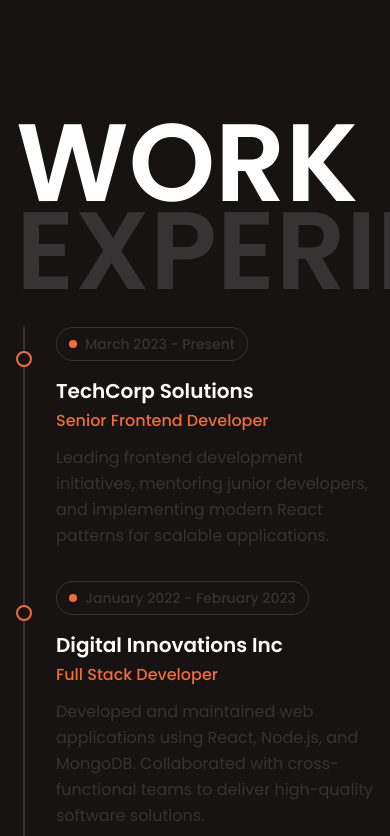
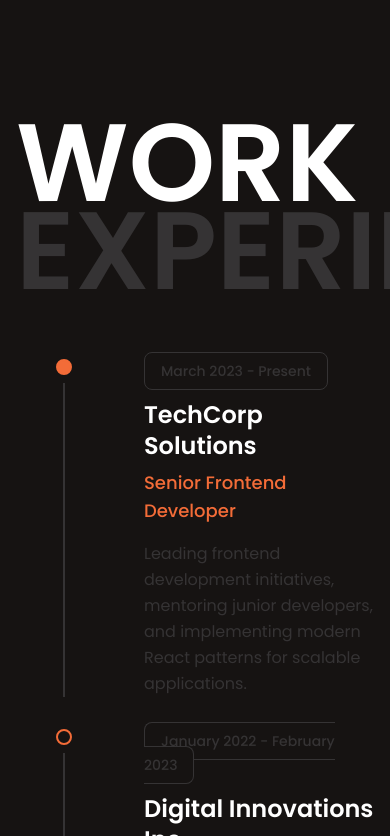
Before and after one commit to 7ANV1R/7ANV1R.github.io, a React (Vite) app: page / in a window 390 px wide. Shown: the part 3048-3884 px from the top of the page. Built offline with nearby package versions, Linux system fonts and the light colour scheme.

Commit message:
feat: refactor WorkExperience component for improved layout and styling; enhance ExperienceItem with dynamic indicators

```diff
--- a/src/components/sections/WorkExperience.jsx
+++ b/src/components/sections/WorkExperience.jsx
@@ -10,72 +10,77 @@ const WorkExperience = () => {
   }, []);
 
   const ExperienceItem = ({ experience, index, totalItems }) => {
+    const isCurrent = experience.timeFrame.includes('Present');
+    const isLast = index === totalItems - 1;
+
     return (
-      <div className="flex gap-6 md:gap-8">
-        {/* Timeline Column */}
-        <div className="flex flex-col items-center flex-shrink-0 relative">
-          {/* Timeline Line - extends full height */}
       <div
-            className="absolute top-0 bottom-0 left-1/2 transform -translate-x-1/2 w-0.5"
-            style={{ backgroundColor: 'var(--card-border)' }}
-          />
-
+        className="flex items-stretch"
+        style={{ marginBottom: isLast ? '0' : '32px' }}
+      >
+        {/* Timeline Column - matches content height */}
+        <div className="flex flex-col items-center w-24 flex-shrink-0">
           {/* Timeline Dot */}
           <div
-            className="w-4 h-4 rounded-full border-2 relative z-10 mt-6"
+            className={`w-4 h-4 rounded-full border-2 relative z-10 flex-shrink-0 ${
+              isCurrent ? 'shadow-lg' : ''
+            }`}
             style={{
-              backgroundColor: 'var(--bg-secondary)',
+              backgroundColor: isCurrent
+                ? 'var(--accent)'
+                : 'var(--bg-secondary)',
               borderColor: 'var(--accent)',
+              ...(isCurrent && { boxShadow: '0 0 0 3px var(--accent)20' }),
             }}
           />
 
-          {/* Current Position Indicator */}
-          {experience.timeFrame.includes('Present') && (
+          {/* Timeline Line - expands to match content height */}
+          {!isLast && (
             <div
-              className="absolute left-1/2 transform -translate-x-1/2 w-2 h-2 rounded-full animate-pulse mt-8"
-              style={{ backgroundColor: 'var(--accent)' }}
+              className="w-0.5 flex-1 mt-2"
+              style={{
+                backgroundColor: 'var(--card-border)',
+                minHeight: '20px',
+              }}
             />
           )}
         </div>
 
-        {/* Content */}
-        <div className="flex-1 pb-8">
-          {/* Time Frame Badge */}
+        {/* Content Column */}
+        <div className="flex-1 pl-8">
+          {/* Time Frame */}
           <div className="mb-4">
-            <div
-              className="inline-flex items-center gap-2 px-3 py-1.5 rounded-full"
+            <span
+              className="text-sm font-medium px-4 py-2 rounded-lg"
               style={{
                 backgroundColor: 'var(--bg-secondary)',
+                color: 'var(--text-secondary)',
                 border: '1px solid var(--card-border)',
               }}
-            >
-              <div
-                className="w-2 h-2 rounded-full"
-                style={{ backgroundColor: 'var(--accent)' }}
-              />
-              <span
-                className="text-sm font-medium"
-                style={{ color: 'var(--text-secondary)' }}
             >
               {experience.timeFrame}
             </span>
           </div>
-          </div>
 
-          {/* Company and Designation */}
-          <div className="mb-3">
-            <h3 className="text-xl font-semibold mb-1">{experience.company}</h3>
+          {/* Company Name */}
+          <h3
+            className="text-h4 font-semibold mb-2"
+            style={{ color: 'var(--text-primary)' }}
+          >
+            {experience.company}
+          </h3>
+
+          {/* Designation */}
           <p
-              className="text-base font-medium"
+            className="text-lg font-medium mb-4"
             style={{ color: 'var(--accent)' }}
           >
             {experience.designation}
           </p>
-          </div>
 
-          {/* Objective */}
+          {/* Objectives */}
           <p
-            className="text-base leading-relaxed"
+            className="text-base leading-relaxed max-w-3xl"
             style={{ color: 'var(--text-secondary)' }}
           >
             {experience.objective}
@@ -86,10 +91,12 @@ const WorkExperience = () => {
   };
 
   return (
-    <div className="space-y-8">
+    <div className="w-full">
+      <div className="mb-16">
         <SectionTitle primaryText="WORK" secondaryText="EXPERIENCE" />
+      </div>
 
-      <div className="space-y-0">
+      <div className="relative max-w-5xl">
         {experiences.map((experience, index) => (
           <ExperienceItem
             key={experience.id}
```
Lines whose indentation alone changed are shown as unchanged.
